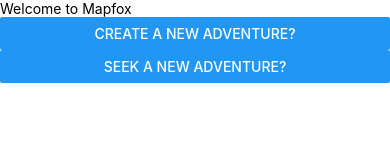
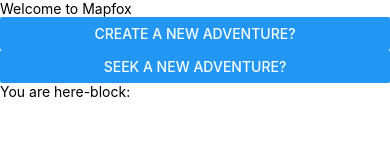
Before and after one commit to mjHarakka/mapfox, a React Native app in the folder MapFox/: screen / in a window 390 px wide. Shown: the top 160 px of the page. Built offline with nearby package versions, Linux system fonts and the light colour scheme.

Commit message:
Base for You Are Here (small map)-component in startscreen

```diff
--- /dev/null
+++ b/MapFox/components/EmbeddedMap.js
@@ -0,0 +1,14 @@
+import React from 'react';
+import { StyleSheet, View, Text, Button } from 'react-native';
+
+export default function EmbeddedMap() {
+
+return (
+
+        <View>
+            <Text>You are here-block:</Text>
+        </View>
+
+
+    );
+}
--- a/MapFox/screens/StartScreen.js
+++ b/MapFox/screens/StartScreen.js
@@ -1,10 +1,16 @@
 import React from 'react';
 import { StyleSheet, Text, View } from 'react-native';
 import AppHeader from '../components/AppHeader';
+import EmbeddedMap from '../components/EmbeddedMap';
+
 
 const StartScreen =()=> {
     return (
+      <View>
         <AppHeader/>
+        <EmbeddedMap/>
+      </View>
+
     )
 
 }
```
